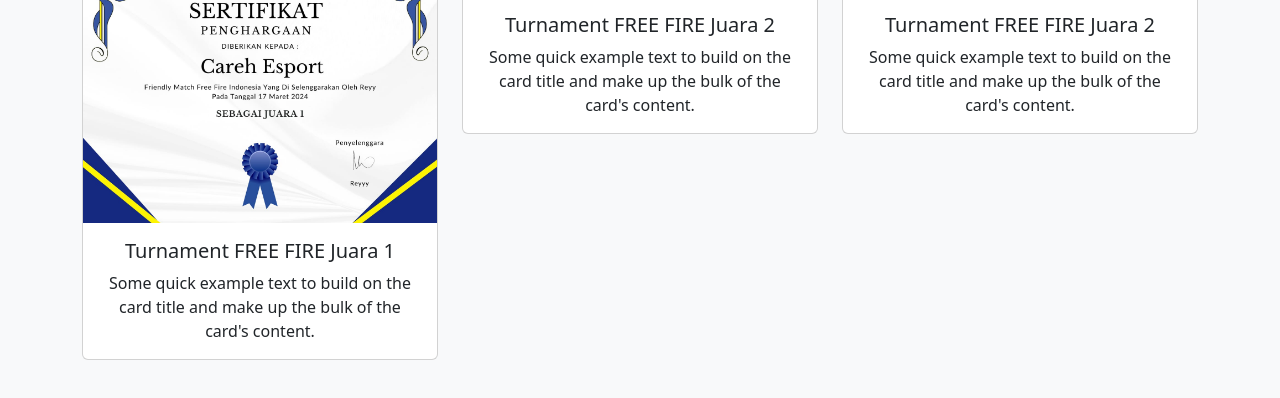
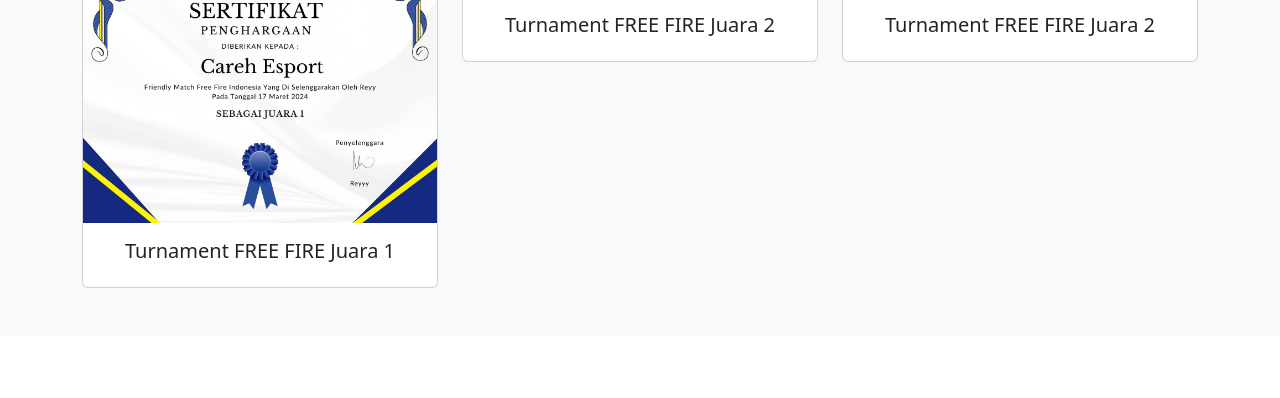
Before and after one commit to guszpaker/Portofolio, a plain HTML site: page index.html in a window 1280 px wide. Shown: the part 1469-1867 px from the top of the page. After the commit the page ends 1805 px from the top, so only its background shows below. Drawn offline with nearby package versions, Linux system fonts and the light colour scheme.

Commit message:
Add files via upload

```diff
--- a/index.html
+++ b/index.html
@@ -75,10 +75,9 @@
     <div class="row pt-4 gx-4 gy-4">
       <div class="col-md-4">
         <div class="card">
-          <img src="j1.png" class="card-img-top" alt="...">
+          <img src="j1.png" class="card-img-top" alt="sertivikat">
           <div class="card-body">
             <h5 class="card-title">Turnament FREE FIRE Juara 1 </h5>
-             <p class="card-text">Some quick example text to build on the card title and make up the bulk of the card's content.</p>
           </div>
         </div>
       </div>
@@ -87,7 +86,6 @@
           <img src="..." class="card-img-top" alt="...">
           <div class="card-body">
             <h5 class="card-title">Turnament FREE FIRE Juara 2</h5>
-             <p class="card-text">Some quick example text to build on the card title and make up the bulk of the card's content.</p>
           </div>
         </div>
       </div>
@@ -96,7 +94,6 @@
           <img src="..." class="card-img-top" alt="...">
           <div class="card-body">
             <h5 class="card-title">Turnament FREE FIRE Juara 2</h5>
-             <p class="card-text">Some quick example text to build on the card title and make up the bulk of the card's content.</p>
           </div>
         </div>
       </div>
```
